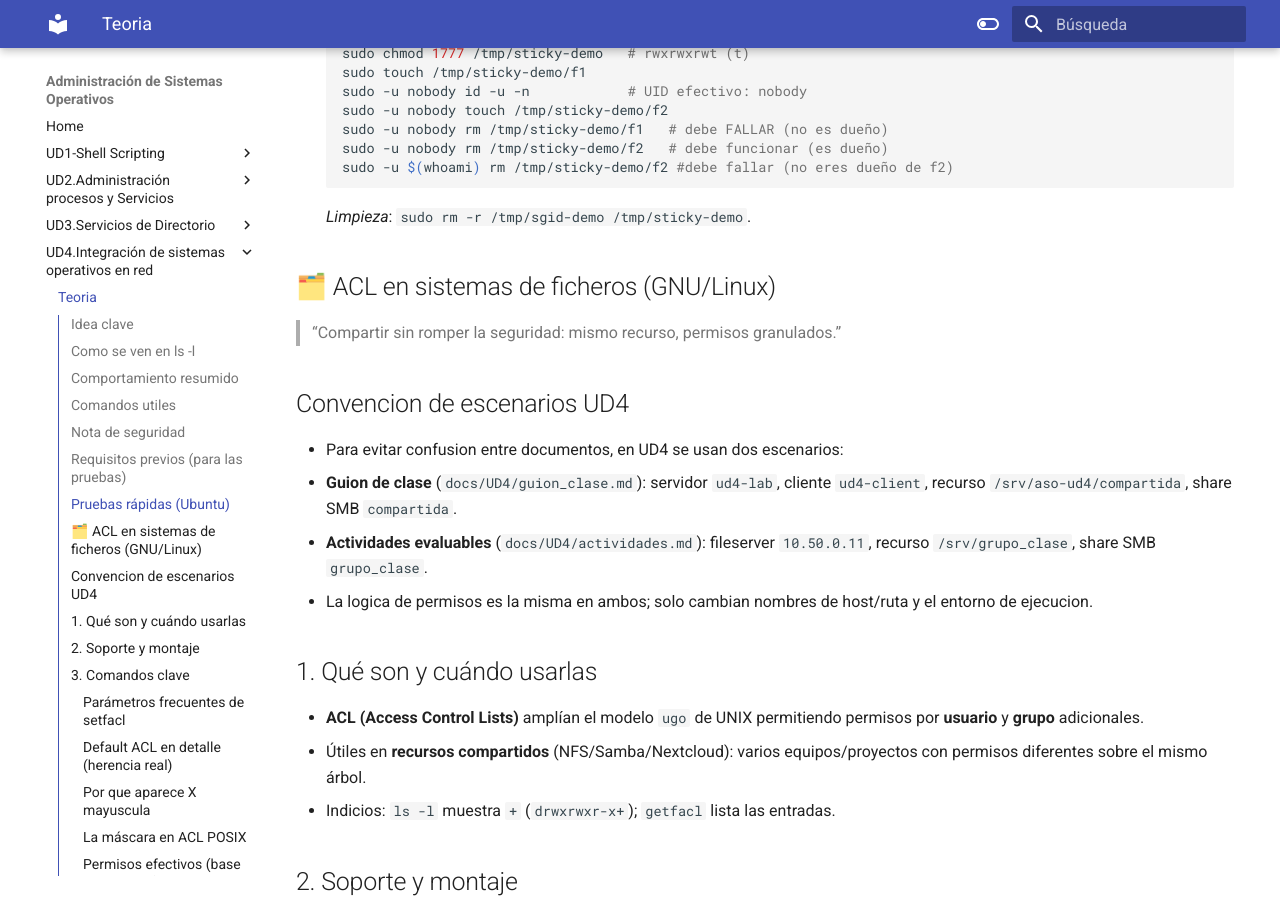
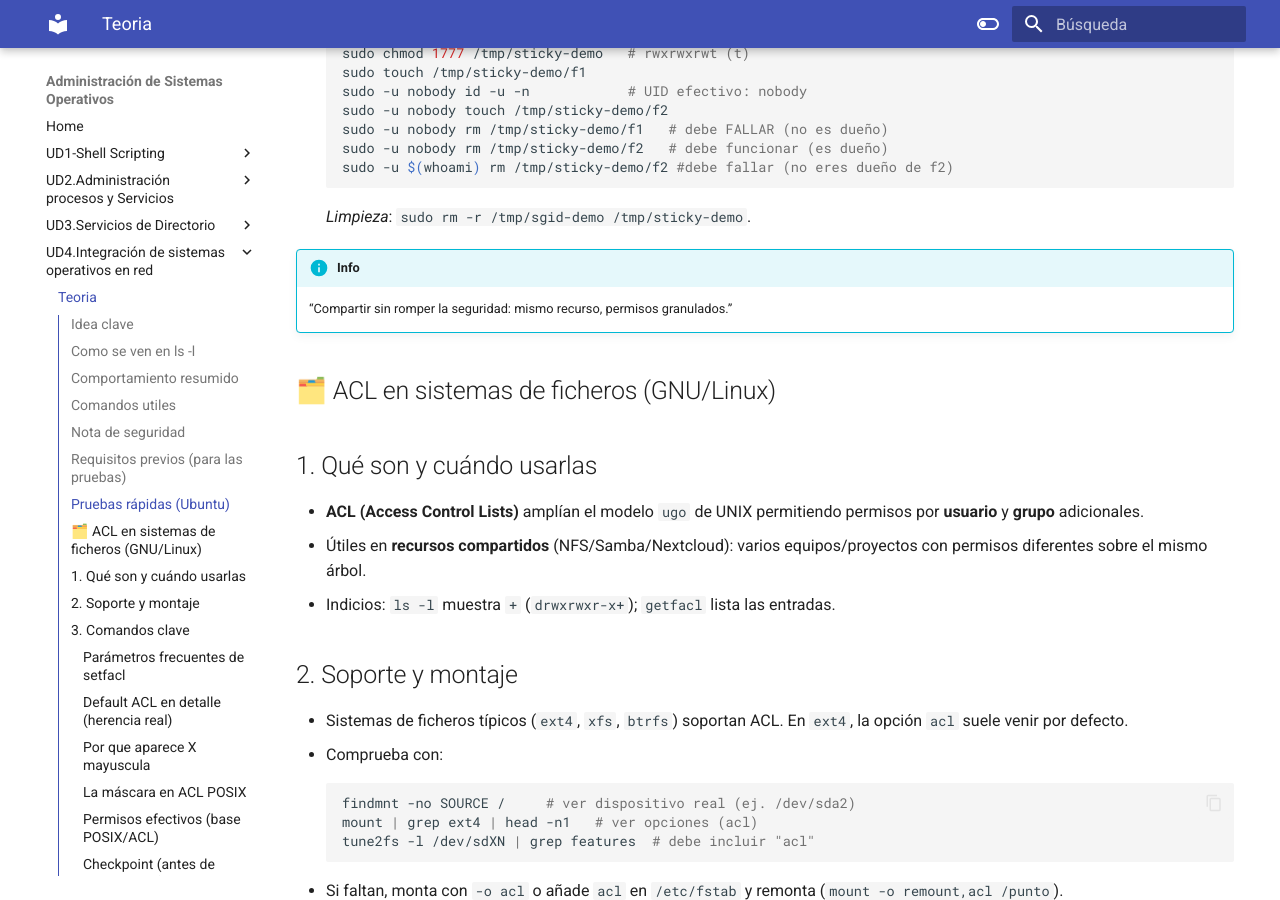
Before and after one commit to jmarlu/ASO, an MkDocs documentation site: the page built from docs/UD4/teoria.md, in a window 1280 px wide and 900 px high, scrolled down 2631 px. Built offline with MkDocs 1.6.1 and Material for MkDocs 9.7.7, drawn with Linux system fonts in a browser that asks for light colours; some of the changed text lies outside the part shown.

Commit message:
modUD4listas

````diff
--- a/docs/UD4/teoria.md
+++ b/docs/UD4/teoria.md
@@ -95,15 +95,10 @@
    ```
    *Limpieza*: `sudo rm -r /tmp/sgid-demo /tmp/sticky-demo`.
 
+!!! info
+    “Compartir sin romper la seguridad: mismo recurso, permisos granulados.”
+
 ## 🗂️ ACL en sistemas de ficheros (GNU/Linux)
-
-> “Compartir sin romper la seguridad: mismo recurso, permisos granulados.”
-
-## Convencion de escenarios UD4
-- Para evitar confusion entre documentos, en UD4 se usan dos escenarios:
-  - **Guion de clase** (`docs/UD4/guion_clase.md`): servidor `ud4-lab`, cliente `ud4-client`, recurso `/srv/aso-ud4/compartida`, share SMB `compartida`.
-  - **Actividades evaluables** (`docs/UD4/actividades.md`): fileserver `10.50.0.11`, recurso `/srv/grupo_clase`, share SMB `grupo_clase`.
-- La logica de permisos es la misma en ambos; solo cambian nombres de host/ruta y el entorno de ejecucion.
 
 ## 1. Qué son y cuándo usarlas
 - **ACL (Access Control Lists)** amplían el modelo `ugo` de UNIX permitiendo permisos por **usuario** y **grupo** adicionales.
@@ -539,10 +534,11 @@
 Resultado esperado: aparece `ok-alumno1` en cliente y en servidor (misma ruta remota).
 
 Incidencias tipicas:
+
 - `showmount -e` vacio:
-  - no se creo el fichero de export (`/etc/exports.d` inexistente) o no se recargo `exportfs -ra`.
+    - No se creo el fichero de export (`/etc/exports.d` inexistente) o no se recargo `exportfs -ra`.
 - `mount.nfs: Operation not permitted`:
-  - En LXC/LXD, ejecutar en el host (no dentro del contenedor):
+    - En LXC/LXD, ejecutar en el host (no dentro del contenedor):
   ```bash
   lxc stop ud4-client
   lxc config set ud4-client security.privileged true
@@ -556,14 +552,14 @@
   sudo mount -v -t nfs -o vers=4,proto=tcp ud4-lab:/srv/aso-ud4/nfs-compartida /mnt/ud4-nfs
   ```
 - `cd`/`touch` devuelve `Permission denied` tras montar:
-  - usuario en cliente no tiene el mismo UID/GID que en servidor (en NFS `sec=sys` mandan los numeros, no el nombre).
-  - se prueba como `root` y `root_squash` lo bloquea.
+    - usuario en cliente no tiene el mismo UID/GID que en servidor (en NFS `sec=sys` mandan los numeros, no el nombre).
+    - se prueba como `root` y `root_squash` lo bloquea.
 
 ### 5.7 Orden mental para depurar un "Permission denied"
 1. **Identidad**: `id usuario`, `getent passwd usuario`, `getent group grupo_datos`.
 2. **Servicio**:
-   - Samba: revisar `valid users`, `read only`, masks, `testparm`.
-   - NFS: revisar export (`exportfs -v`) y tipo de seguridad (`sec=sys`/Kerberos).
+     - Samba: revisar `valid users`, `read only`, masks, `testparm`.
+     - NFS: revisar export (`exportfs -v`) y tipo de seguridad (`sec=sys`/Kerberos).
 3. **FS**: revisar `ls -ld`, `getfacl`, `mask`, `default ACL`, y permisos de travesia en todo el path.
 4. **Prueba minima reproducible**: crear un archivo con el usuario real (`sudo -u usuario touch ...`) y repetir desde cliente.
 
````
